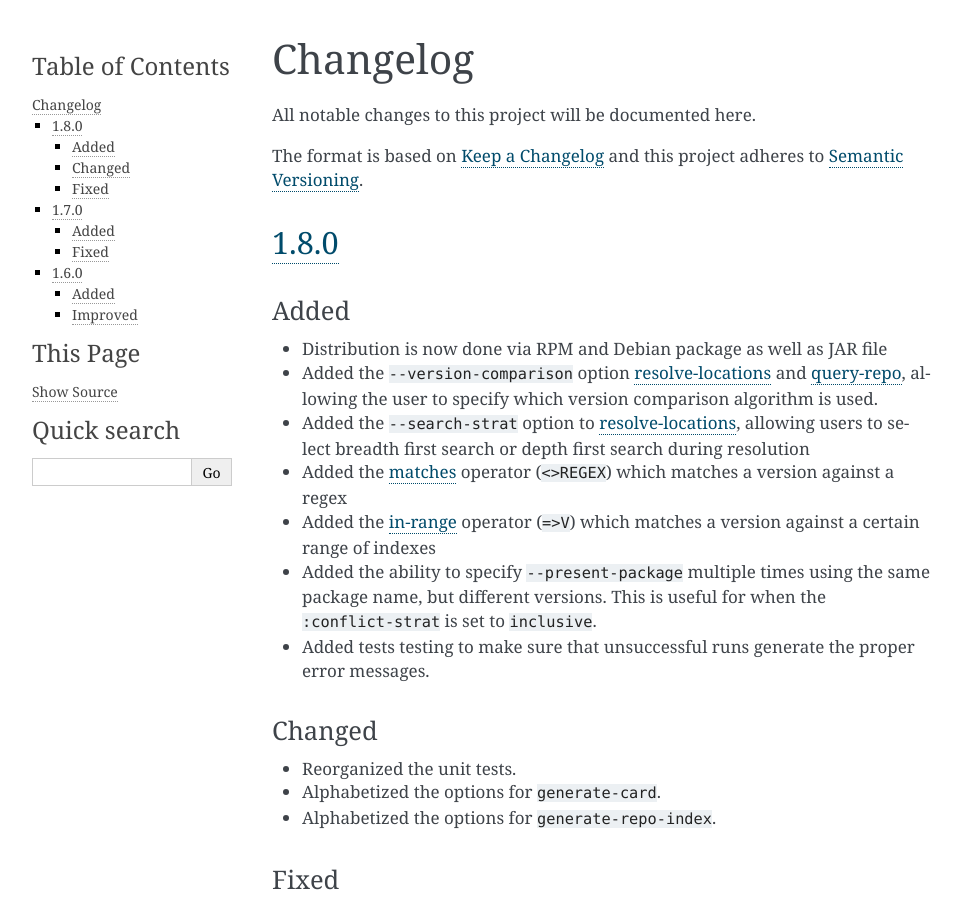
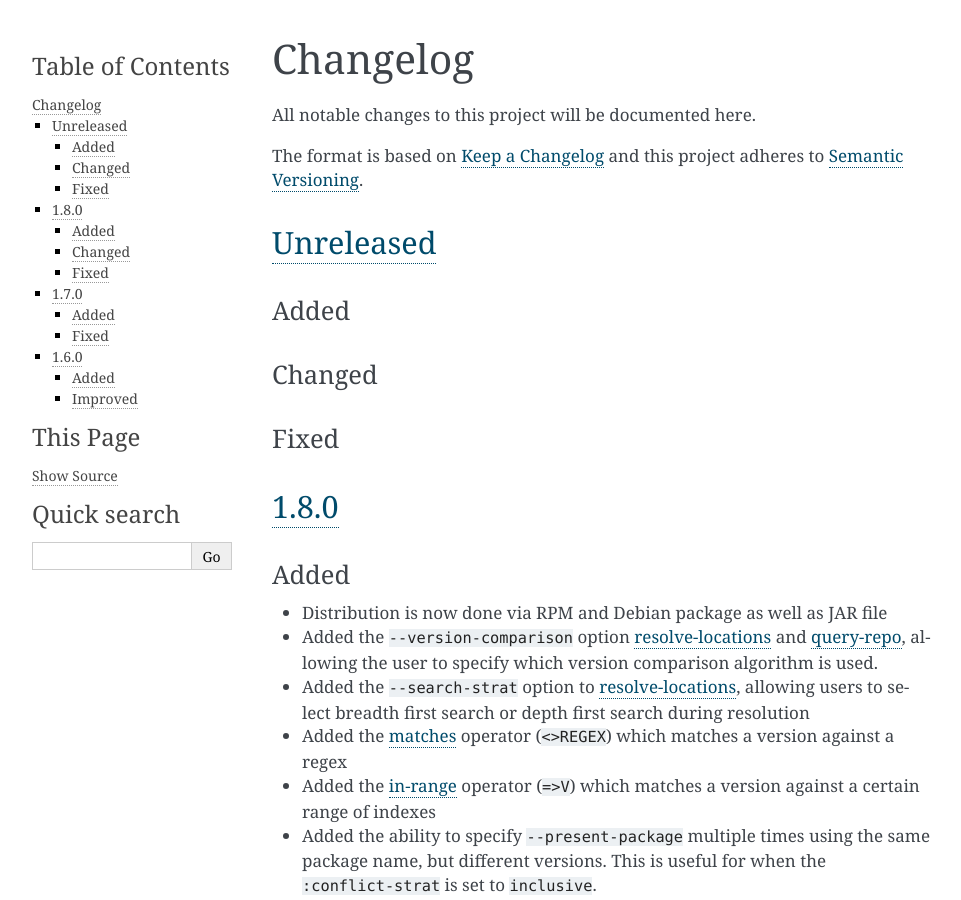
Before and after one commit to djhaskin987/degasolv, a Sphinx documentation site: the page built from docs/changelog.rst, in a window 1280 px wide and 900 px high. Shown: the whole window, without its empty margins (148-1109 px from the left). Built offline with Sphinx 7.4.7, drawn with Linux system fonts in a browser that asks for light colours.

Commit message:
Bump version number for further development

```diff
--- a/docs/changelog.rst
+++ b/docs/changelog.rst
@@ -9,8 +9,20 @@ and this project adheres to `Semantic Versioning`_.
 .. _Semantic Versioning: http://semver.org/spec/v2.0.0.html
 .. _Keep a Changelog: http://keepachangelog.com/en/1.0.0/
 
+`Unreleased`_
+-------------
+
+Added
++++++
+
+Changed
++++++++
+
+Fixed
++++++
+
 `1.8.0`_
--------------
+--------
 
 Added
 +++++
--- a/docs/conf.py
+++ b/docs/conf.py
@@ -60,7 +60,7 @@ author = 'Daniel Jay Haskin et. al., see the AUTHORS.md file'
 # The short X.Y version.
 version = '1.8'
 # The full version, including alpha/beta/rc tags.
-release = '1.8.0'
+release = '1.8.1'
 
 # The language for content autogenerated by Sphinx. Refer to documentation
 # for a list of supported languages.
```
Also changed, not shown: 1 other file.
